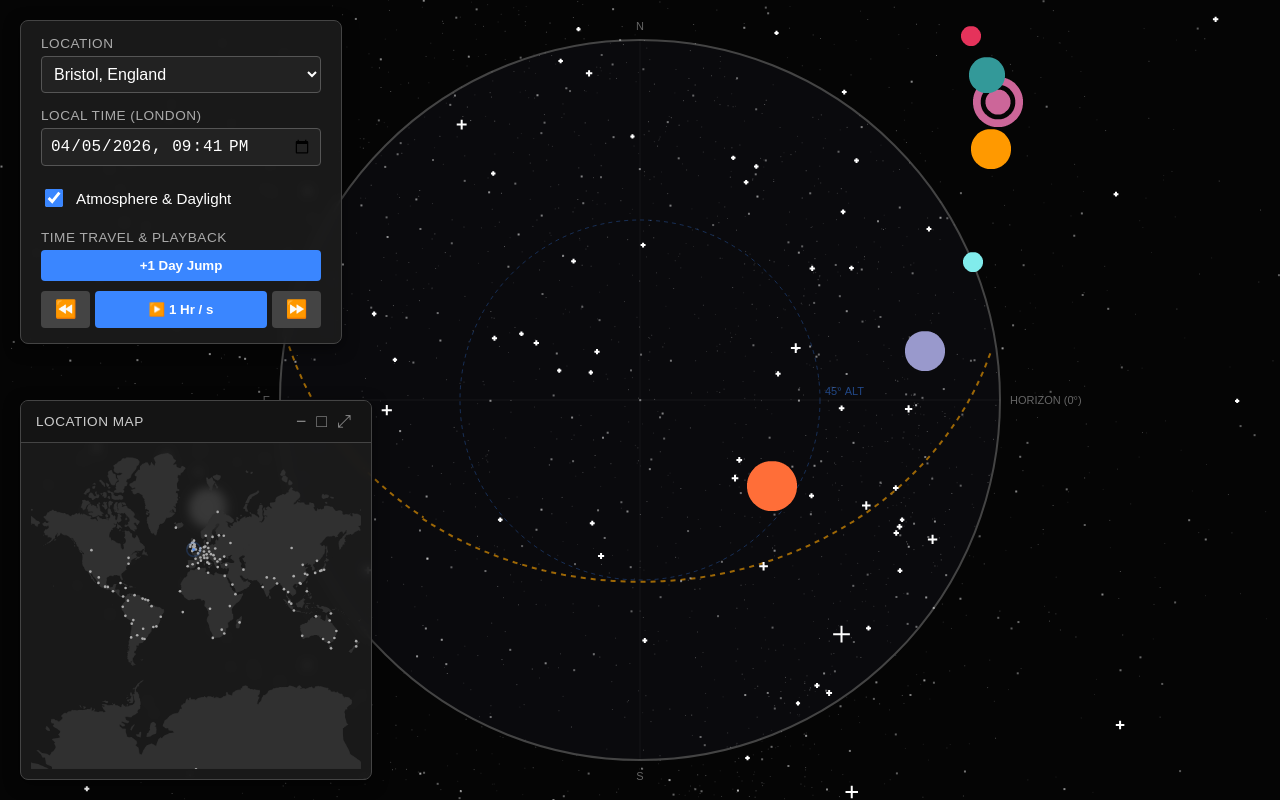
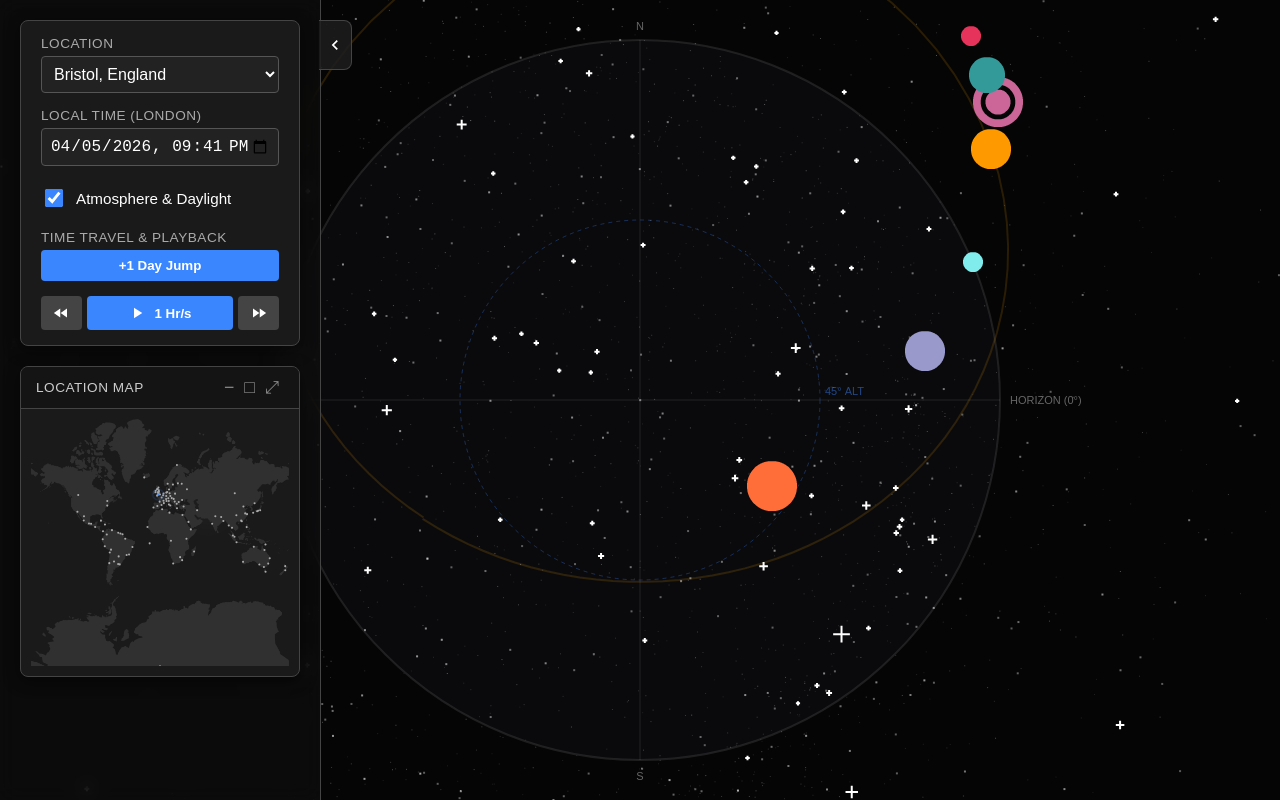
Before and after one commit to yorkgibson2011/sky-map, a Vue app in the folder my-sky-app/: page / in a window 1280 px wide. Built offline with nearby package versions, Linux system fonts and the light colour scheme.

Commit message:
visual refinements

```diff
--- a/my-sky-app/src/App.vue
+++ b/my-sky-app/src/App.vue
@@ -1,14 +1,12 @@
 <script setup lang="ts">
 import SkyDome from './components/SkyDome.vue'
-import SkyControls from './components/SkyControls.vue'
-import WorldMap from './components/WorldMap.vue'
+import SidePanel from './components/SidePanel.vue'
 </script>
 
 <template>
   <div class="app-wrapper">
-    <SkyControls />
     <SkyDome />
-    <WorldMap />
+    <SidePanel />
   </div>
 </template>
 
--- /dev/null
+++ b/my-sky-app/src/components/SidePanel.vue
@@ -0,0 +1,86 @@
+<script setup lang="ts">
+import { ref } from 'vue'
+import SkyControls from './SkyControls.vue'
+import WorldMap from './WorldMap.vue'
+
+const isPanelOpen = ref(true)
+</script>
+
+<template>
+  <div class="dashboard-sidebar" :class="{ 'is-closed': !isPanelOpen }">
+
+    <div class="sidebar-toggle" @click="isPanelOpen = !isPanelOpen">
+      <svg v-if="isPanelOpen" viewBox="0 0 24 24" fill="currentColor" width="20" height="20">
+        <path d="M15.41 16.59L10.83 12l4.58-4.59L14 6l-6 6 6 6z"/>
+      </svg>
+      <svg v-else viewBox="0 0 24 24" fill="currentColor" width="20" height="20">
+        <path d="M8.59 16.59L13.17 12 8.59 7.41 10 6l6 6-6 6z"/>
+      </svg>
+    </div>
+
+    <div class="sidebar-scroll-area">
+      <SkyControls />
+      <WorldMap />
+    </div>
+
+  </div>
+</template>
+
+<style scoped>
+.dashboard-sidebar {
+  position: absolute;
+  top: 0;
+  left: 0;
+  height: 100vh;
+  width: 320px;
+  background: rgba(15, 15, 15, 0.6); /* Slightly darker track for the cards */
+  backdrop-filter: blur(10px);
+  border-right: 1px solid #444;
+  display: flex;
+  flex-direction: column;
+  transition: transform 0.3s cubic-bezier(0.25, 0.8, 0.25, 1);
+  z-index: 50; /* Sits above the canvas */
+}
+
+/* Slides entirely off screen to the left */
+.dashboard-sidebar.is-closed {
+  transform: translateX(-100%);
+}
+
+/* The little tab attached to the outside right edge */
+.sidebar-toggle {
+  position: absolute;
+  top: 20px;
+  right: -32px;
+  width: 32px;
+  height: 48px;
+  background: rgba(30, 30, 30, 0.85);
+  backdrop-filter: blur(5px);
+  border: 1px solid #444;
+  border-left: none;
+  border-radius: 0 8px 8px 0;
+  color: white;
+  display: flex;
+  justify-content: center;
+  align-items: center;
+  cursor: pointer;
+  transition: background 0.2s;
+}
+.sidebar-toggle:hover {
+  background: rgba(50, 50, 50, 0.95);
+}
+
+.sidebar-scroll-area {
+  padding: 20px;
+  overflow-y: auto;
+  overflow-x: hidden;
+  display: flex;
+  flex-direction: column;
+  gap: 20px;
+  height: 100%;
+  box-sizing: border-box;
+}
+
+/* Hide scrollbar for a cleaner look */
+.sidebar-scroll-area::-webkit-scrollbar { width: 0; }
+</style>
--- a/my-sky-app/src/components/SkyControls.vue
+++ b/my-sky-app/src/components/SkyControls.vue
@@ -87,20 +87,26 @@ function onDateChange(event: Event) {
 }
 
 // ==========================================
-// NEW: Playback Speed Array & Methods
+// Expanded Playback Rates
 // ==========================================
 const RATES = [
-  { label: '-1 Wk / s', val: -604800 },
-  { label: '-1 Day / s', val: -86400 },
-  { label: '-1 Hr / s', val: -3600 },
-  { label: '-1 Min / s', val: -60 },
+  { label: '-1 Wk/s', val: -604800 },
+  { label: '-1 Day/s', val: -86400 },
+  { label: '-4 Hr/s', val: -14400 },
+  { label: '-1 Hr/s', val: -3600 },
+  { label: '-30 Min/s', val: -1800 },
+  { label: '-15 Min/s', val: -900 },
+  { label: '-1 Min/s', val: -60 },
   { label: 'Realtime', val: 1 },
-  { label: '1 Min / s', val: 60 },
-  { label: '1 Hr / s', val: 3600 },
-  { label: '1 Day / s', val: 86400 },
-  { label: '1 Wk / s', val: 604800 }
+  { label: '1 Min/s', val: 60 },
+  { label: '15 Min/s', val: 900 },
+  { label: '30 Min/s', val: 1800 },
+  { label: '1 Hr/s', val: 3600 },
+  { label: '4 Hr/s', val: 14400 },
+  { label: '1 Day/s', val: 86400 },
+  { label: '1 Wk/s', val: 604800 }
 ]
-const rateIndex = ref(6) // Default to "1 Hr / s"
+const rateIndex = ref(11) // Default to "1 Hr / s"
 
 function slower() {
   if (rateIndex.value > 0) {
@@ -151,18 +157,27 @@ function faster() {
       <button @click="stepForwardOneDay" class="full-btn">+1 Day Jump</button>
 
       <div class="playback-controls">
-        <button @click="slower" :disabled="rateIndex === 0" title="Slower" class="scrub-btn">⏪</button>
+        <button @click="slower" :disabled="rateIndex === 0" title="Slower" class="scrub-btn icon-btn">
+          <svg viewBox="0 0 24 24" fill="currentColor"><path d="M11 18V6l-8.5 6 8.5 6zm.5-6l8.5 6V6l-8.5 6z"/></svg>
+        </button>
+
         <button @click="skyStore.togglePlay" class="play-btn" :class="{ 'is-active': skyStore.isPlaying }">
-          {{ skyStore.isPlaying ? '⏸️ ' + RATES[rateIndex].label : '▶️ ' + RATES[rateIndex].label }}
+          <svg v-if="skyStore.isPlaying" viewBox="0 0 24 24" fill="currentColor"><path d="M6 19h4V5H6v14zm8-14v14h4V5h-4z"/></svg>
+          <svg v-else viewBox="0 0 24 24" fill="currentColor"><path d="M8 5v14l11-7z"/></svg>
+          <span>{{ RATES[rateIndex].label }}</span>
         </button>
-        <button @click="faster" :disabled="rateIndex === RATES.length - 1" title="Faster" class="scrub-btn">⏩</button>
+
+        <button @click="faster" :disabled="rateIndex === RATES.length - 1" title="Faster" class="scrub-btn icon-btn">
+          <svg viewBox="0 0 24 24" fill="currentColor"><path d="M4 18l8.5-6L4 6v12zm9-12v12l8.5-6L13 6z"/></svg>
+        </button>
       </div>
     </div>
   </div>
 </template>
 
 <style scoped>
-.controls-panel { position: absolute; top: 20px; left: 20px; background: rgba(30, 30, 30, 0.85); backdrop-filter: blur(5px); padding: 15px 20px; border-radius: 8px; border: 1px solid #444; display: flex; flex-direction: column; gap: 15px; color: #fff; font-family: sans-serif; min-width: 250px; box-shadow: 0 4px 15px rgba(0, 0, 0, 0.5); z-index: 10; }
+/* Notice: Position Absolute has been removed so it flows in the sidebar */
+.controls-panel { background: rgba(30, 30, 30, 0.85); backdrop-filter: blur(5px); padding: 15px 20px; border-radius: 8px; border: 1px solid #444; display: flex; flex-direction: column; gap: 15px; color: #fff; font-family: sans-serif; width: 100%; box-sizing: border-box; box-shadow: 0 4px 15px rgba(0, 0, 0, 0.5); z-index: 10; }
 .control-group { display: flex; flex-direction: column; gap: 5px; }
 .row-group { flex-direction: row; align-items: center; gap: 10px; margin: 5px 0;}
 label { font-size: 0.85rem; color: #aaa; text-transform: uppercase; letter-spacing: 0.5px; }
@@ -175,10 +190,14 @@ button:hover:not(:disabled) { background: #2a66cc; }
 button:active:not(:disabled) { transform: scale(0.97); }
 button:disabled { opacity: 0.5; cursor: not-allowed; background: #444; }
 
+.full-btn { width: 100%; margin-bottom: 5px; }
 .playback-controls { display: flex; gap: 5px; margin-top: 5px; }
-.scrub-btn { flex: 1; padding: 8px 0; background: #444; font-size: 1.1rem; }
+.scrub-btn { flex: 1; padding: 8px 0; background: #444; display: flex; justify-content: center; align-items: center; }
 .scrub-btn:hover:not(:disabled) { background: #555; }
-.play-btn { flex: 3; display: flex; justify-content: center; align-items: center; gap: 5px; }
+.play-btn { flex: 3; display: flex; justify-content: center; align-items: center; gap: 8px; }
 .play-btn.is-active { background: #ff3a5e; }
 .play-btn.is-active:hover { background: #cc2a4a; }
+
+/* SVG Icon Sizing */
+.icon-btn svg, .play-btn svg { width: 18px; height: 18px; }
 </style>
--- a/my-sky-app/src/components/SkyDome.vue
+++ b/my-sky-app/src/components/SkyDome.vue
@@ -121,13 +121,13 @@ function drawSky() {
     starVisibility = Math.max(0, Math.min(1, (alt + 2) / -10));
   }
 
-  ctx.strokeStyle = '#444444'; ctx.lineWidth = 2; ctx.stroke()
+  ctx.strokeStyle = 'rgba(255, 255, 255, 0.1)'; ctx.lineWidth = 2; ctx.stroke()
 
   // 2. THE CROSSHAIRS
   ctx.beginPath()
   ctx.moveTo(centerX, centerY - bgRadius); ctx.lineTo(centerX, centerY + bgRadius)
   ctx.moveTo(centerX - bgRadius, centerY); ctx.lineTo(centerX + bgRadius, centerY)
-  ctx.strokeStyle = 'rgba(255, 255, 255, 0.05)'; ctx.lineWidth = 1; ctx.stroke()
+  ctx.strokeStyle = 'rgba(255, 255, 255, 0.1)'; ctx.lineWidth = 1; ctx.stroke()
 
   ctx.fillStyle = '#666666'; ctx.font = '11px sans-serif'; ctx.textAlign = 'center'
   ctx.fillText('N', centerX, centerY - bgRadius - 10)
@@ -158,7 +158,10 @@ function drawSky() {
         }
       }
     })
-    ctx.strokeStyle = 'rgba(255, 165, 0, 0.6)'; ctx.lineWidth = 2; ctx.setLineDash([5, 5]); ctx.stroke(); ctx.setLineDash([])
+    // THE FIX: Solid line, and alpha dropped to 0.3
+    ctx.strokeStyle = 'rgba(255, 165, 0, 0.15)';
+    ctx.lineWidth = 2;
+    ctx.stroke();
   }
 
   // 5. Draw Celestial Bodies
--- a/my-sky-app/src/components/WorldMap.vue
+++ b/my-sky-app/src/components/WorldMap.vue
@@ -53,6 +53,7 @@ function handleMapMouseLeave() {
 function handleMapClick() {
   if (hoveredCity.value) {
     skyStore.setLocation(hoveredCity.value.lat, hoveredCity.value.lon, hoveredCity.value.tz)
+    // Instantly collapse back to the sidebar when a city is chosen!
     if (widgetState.value === 'maximized') widgetState.value = 'normal'
   }
 }
@@ -108,10 +109,25 @@ function handleMapClick() {
 </template>
 
 <style scoped>
-.map-widget { position: absolute; bottom: 20px; left: 20px; background: rgba(30, 30, 30, 0.85); backdrop-filter: blur(5px); border: 1px solid #444; border-radius: 8px; box-shadow: 0 4px 15px rgba(0, 0, 0, 0.5); display: flex; flex-direction: column; transition: all 0.3s cubic-bezier(0.25, 0.8, 0.25, 1); z-index: 10; overflow: hidden; font-family: sans-serif;}
-.map-widget.normal { width: 350px; }
-.map-widget.maximized { width: 80vw; max-width: 900px; bottom: 50px; left: 50%; transform: translateX(-50%); }
-.map-widget.minimized { width: 200px; height: 42px; }
+/* Notice: Position Absolute has been removed */
+.map-widget { position: relative; width: 100%; box-sizing: border-box; background: rgba(30, 30, 30, 0.85); backdrop-filter: blur(5px); border: 1px solid #444; border-radius: 8px; box-shadow: 0 4px 15px rgba(0, 0, 0, 0.5); display: flex; flex-direction: column; transition: all 0.3s cubic-bezier(0.25, 0.8, 0.25, 1); z-index: 10; overflow: hidden; font-family: sans-serif;}
+
+/* Minimized shrinks it cleanly in the flex column */
+.map-widget.minimized { height: 42px; }
+
+/* THE MODAL TAKEOVER TRICK */
+.map-widget.maximized {
+  position: fixed;
+  top: 50%;
+  left: 50%;
+  transform: translate(-50%, -50%);
+  width: 80vw;
+  max-width: 1000px;
+  z-index: 9999;
+  /* A massive box-shadow acts as a darkened backdrop for the modal */
+  box-shadow: 0 0 0 100vmax rgba(0,0,0,0.8), 0 4px 25px rgba(0, 0, 0, 0.7);
+}
+
 .widget-header { display: flex; justify-content: space-between; align-items: center; padding: 10px 15px; background: rgba(20, 20, 20, 0.9); border-bottom: 1px solid #444; user-select: none; }
 .widget-header .title { color: #ccc; font-size: 0.85rem; text-transform: uppercase; letter-spacing: 0.5px; }
 .window-controls button { background: transparent; border: none; color: #888; cursor: pointer; padding: 0 5px; font-size: 1.1rem; transition: color 0.2s; }
@@ -124,7 +140,7 @@ function handleMapClick() {
 .active-dot { fill: #3a86ff; }
 .pulse-ring { fill: transparent; stroke: #3a86ff; stroke-width: 0.2; animation: pulse 2s infinite; }
 @keyframes pulse { 0% { transform: scale(1); opacity: 1; } 100% { transform: scale(3); opacity: 0; } }
-.map-tooltip { position: fixed; background: rgba(15, 15, 25, 0.95); border: 1px solid #444; border-radius: 4px; padding: 8px 12px; color: #fff; pointer-events: none; z-index: 9999; font-family: sans-serif; display: flex; flex-direction: column; gap: 4px; margin-top: 15px;}
+.map-tooltip { position: fixed; background: rgba(15, 15, 25, 0.95); border: 1px solid #444; border-radius: 4px; padding: 8px 12px; color: #fff; pointer-events: none; z-index: 99999; font-family: sans-serif; display: flex; flex-direction: column; gap: 4px; margin-top: 15px;}
 .map-tooltip strong { color: #3a86ff; font-size: 0.95rem; }
 .map-tooltip span { color: #aaa; font-size: 0.8rem; }
 </style>
--- a/my-sky-app/src/stores/skyStore.ts
+++ b/my-sky-app/src/stores/skyStore.ts
@@ -169,24 +169,19 @@ export const useSkyStore = defineStore('sky', () => {
   }
 
   function recalculateSky() {
+    // Inside recalculateSky() in skyStore.ts
     const startOfDay = new Date(currentDate.value)
     startOfDay.setHours(0, 0, 0, 0)
 
     const path: ({azimuth: number, altitude: number} | null)[] = []
-    let sunWasUp = false
 
     for (let hour = -12; hour <= 12; hour += 0.25) {
       const testDate = new Date(currentDate.value.getTime() + hour * 60 * 60 * 1000)
       const tempSunPos = PlanetaryPositions.sun(testDate)
 
       if (tempSunPos.altitude !== undefined && tempSunPos.azimuth !== undefined) {
-        if (tempSunPos.altitude >= 0) {
-          path.push({ azimuth: tempSunPos.azimuth, altitude: tempSunPos.altitude })
-          sunWasUp = true
-        } else if (sunWasUp) {
-          path.push(null)
-          sunWasUp = false
-        }
+        // THE FIX: Push every single point to form a complete 24-hour ring!
+        path.push({ azimuth: tempSunPos.azimuth, altitude: tempSunPos.altitude })
       }
     }
     sunPath.value = path
```
